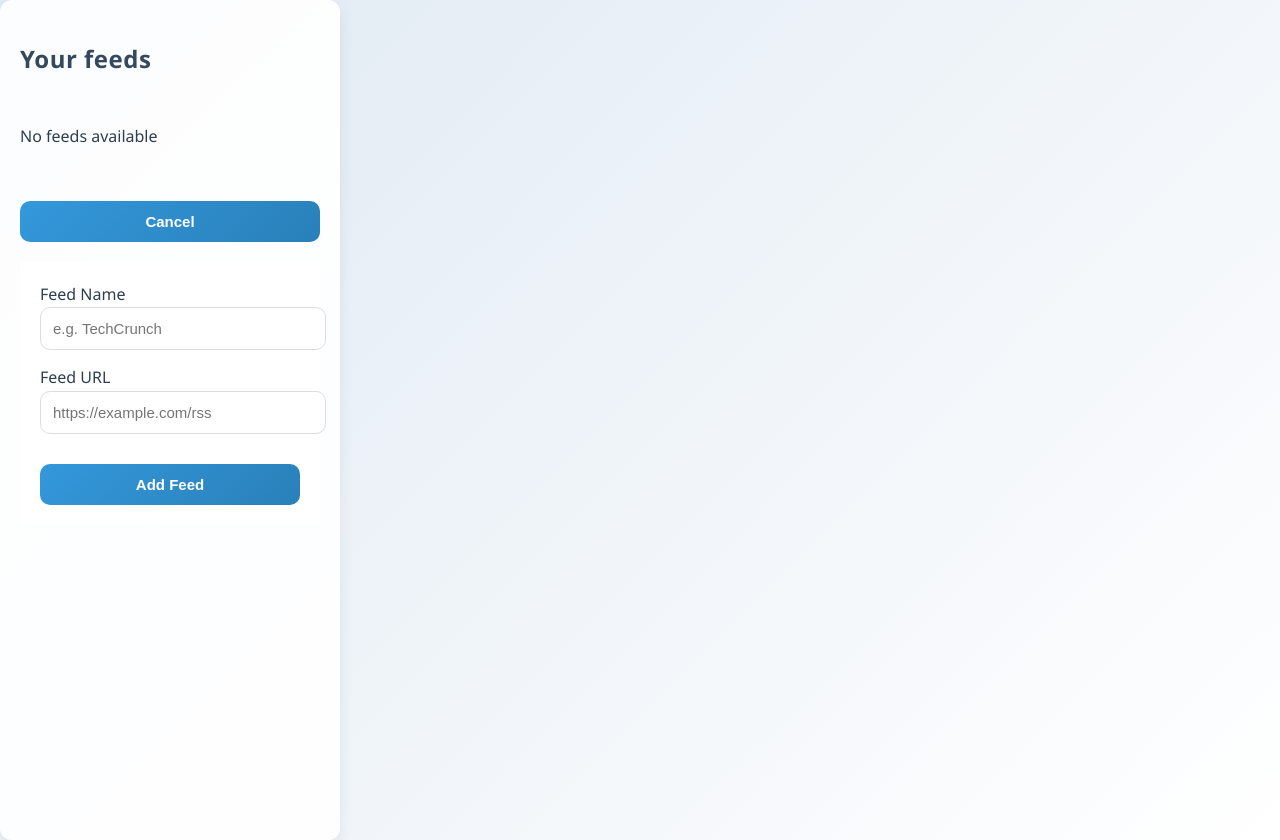
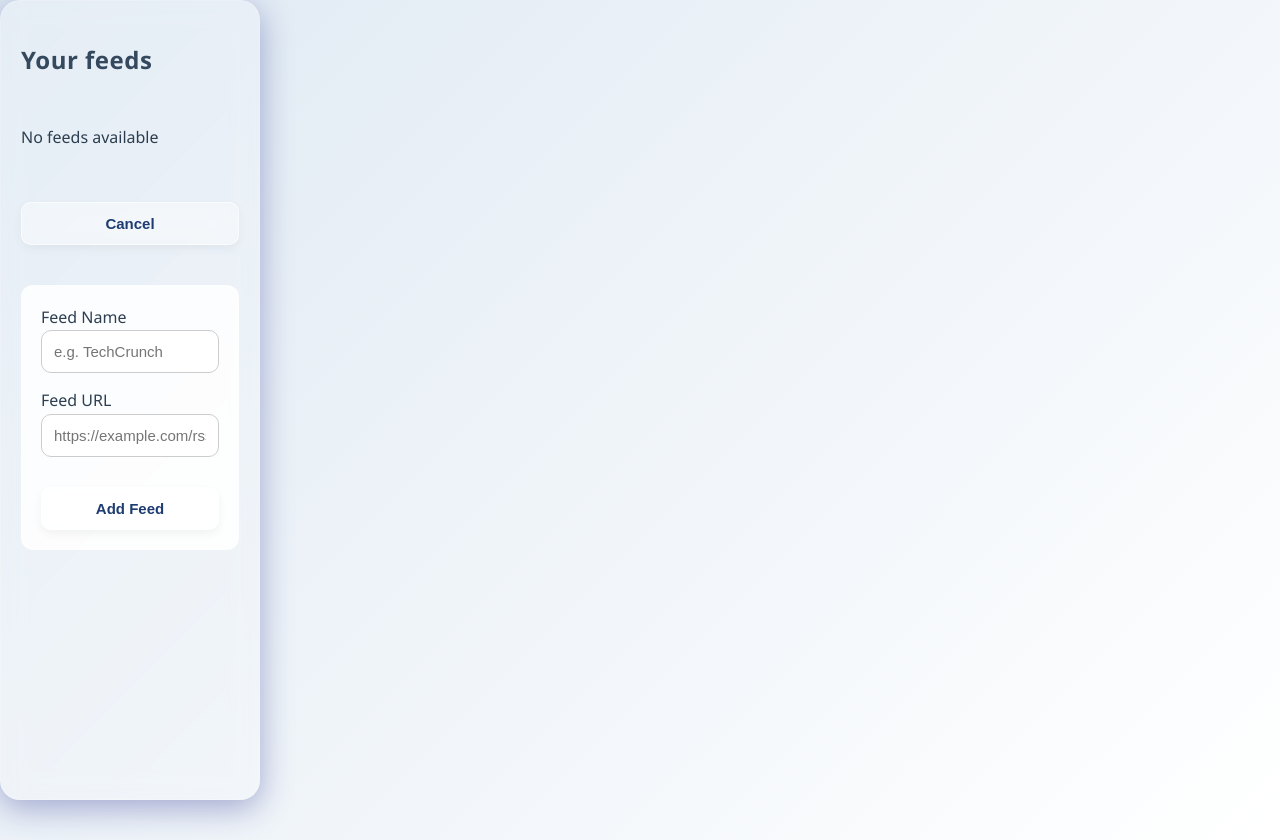
Before and after one commit to unalkyouie/rss-reader-web, a React (Vite) app: page / in a window 1280 px wide. Both pictures are taken after a click on the button "Add new feed". Built offline with nearby package versions, Linux system fonts and the light colour scheme.

Commit message:
style: update styles

```diff
--- a/src/styles/main.css
+++ b/src/styles/main.css
@@ -20,10 +20,11 @@ h3 {
 
 /*  Sidebar */
 .sidebar {
-  background: rgba(255, 255, 255, 0.9);
+  backdrop-filter: blur(12px);
+  background: rgba(255, 255, 255, 0.2);
   padding: 20px;
-  border-radius: 12px;
-  box-shadow: 0 6px 16px rgba(0, 0, 0, 0.07);
+  border-radius: 20px;
+  box-shadow: 0 8px 32px rgba(31, 38, 135, 0.37);
   display: flex;
   flex-direction: column;
   gap: 20px;
@@ -31,15 +32,20 @@ h3 {
   position: fixed;
   top: 0;
   left: 0;
-  width: 300px;
+  width: 260px;
   overflow-y: auto;
   z-index: 1;
+  border: 1px solid rgba(255, 255, 255, 0.18);
+  box-sizing: border-box;
 }
 
 /*  Feed Form */
 .feed-form {
-  background: white;
+  background: rgba(255, 255, 255, 0.85);
   padding: 20px;
+  border-radius: 12px;
+  width: 100%;
+  box-sizing: border-box;
 }
 
 /* Inputs */
@@ -49,9 +55,11 @@ input[type='url'] {
   padding: 12px;
   font-size: 15px;
   border-radius: 10px;
-  border: 1px solid #ddd;
+  border: 1px solid #ccc;
   margin-bottom: 15px;
   transition: border-color 0.3s ease;
+  background-color: rgba(255, 255, 255, 0.9);
+  box-sizing: border-box;
 }
 
 input:focus {
@@ -60,11 +68,12 @@ input:focus {
 }
 
 /* Button */
-button {
+button,
+.toggle-form-btn {
   padding: 12px 20px;
-  background: linear-gradient(135deg, #3498db, #2980b9);
-  color: white;
-  border: none;
+  background: rgba(255, 255, 255, 0.3);
+  color: #1e3c72;
+  border: 1px solid rgba(255, 255, 255, 0.6);
   font-size: 15px;
   font-weight: bold;
   border-radius: 10px;
@@ -72,10 +81,13 @@ button {
   transition: all 0.3s ease;
   width: 100%;
   margin-top: 15px;
+  backdrop-filter: blur(10px);
+  box-shadow: 0 4px 10px rgba(0, 0, 0, 0.05);
 }
 
-button:hover {
-  background: linear-gradient(135deg, #2980b9, #2471a3);
+button:hover,
+.toggle-form-btn:hover {
+  background: rgba(255, 255, 255, 0.5);
 }
 
 button:disabled {
@@ -83,21 +95,25 @@ button:disabled {
   cursor: not-allowed;
 }
 
-/*  Feed List */
+/* Feed List */
 .feed-list {
-  list-style-type: none;
+  list-style: none;
   padding: 0;
   margin: 0;
+  width: 100%;
+  box-sizing: border-box;
 }
 
 .feed-item {
-  padding: 12px;
+  padding: 8px 12px;
   border-radius: 8px;
-  font-size: 16px;
-  background-color: #f7f7f7;
-  margin-bottom: 8px;
+  font-size: 15px;
+  background-color: rgba(255, 255, 255, 0.85);
+  margin-bottom: 6px;
   transition: background-color 0.3s ease;
   cursor: pointer;
+  border: 1px solid #ddd;
+  box-sizing: border-box;
 }
 
 .feed-item:hover {
@@ -105,15 +121,15 @@ button:disabled {
 }
 
 .feed-item.selected {
-  background-color: #e0f7fa;
+  background-color: #d0f0f4;
   font-weight: bold;
 }
 
 /* Layout */
 .layout {
   display: flex;
-  gap: 20px;
-  margin-left: 320px;
+  gap: 60px;
+  margin-left: 280px;
   margin-top: 20px;
 }
 
@@ -125,12 +141,12 @@ button:disabled {
 .articles-grid {
   display: grid;
   grid-template-columns: repeat(auto-fill, minmax(280px, 1fr));
-  gap: 24px;
+  gap: 40px;
   margin-top: 30px;
 }
 
 .article-item {
-  background: #ffffff;
+  background: rgba(255, 255, 255, 0.95);
   padding: 20px;
   border-radius: 12px;
   box-shadow: 0 4px 14px rgba(0, 0, 0, 0.05);
@@ -163,23 +179,37 @@ button:disabled {
   color: #1e3c72;
 }
 
-/* Article Details  */
-.article-detail {
+/* Article Details */
+.article-details {
   background: white;
-  padding: 30px;
+  max-width: 800px;
+  margin: 40px auto;
+  padding: 40px 30px;
   border-radius: 12px;
-  box-shadow: 0 4px 20px rgba(0, 0, 0, 0.06);
-  margin-top: 30px;
+  box-shadow: 0 8px 24px rgba(0, 0, 0, 0.08);
+  font-size: 18px;
+  line-height: 1.75;
+  color: #2c3e50;
+  background-image: linear-gradient(to bottom, #fff, #f9f9f9);
 }
 
-.article-detail a {
-  display: inline-block;
-  margin-top: 10px;
-  color: #3498db;
-  font-weight: 500;
+.article-details h1 {
+  font-size: 32px;
+  margin-bottom: 20px;
+  text-align: center;
 }
 
-/*  Error Messages */
+.article-details p {
+  margin-bottom: 20px;
+}
+
+.article-details a {
+  color: #1e3c72;
+  text-decoration: underline;
+  font-weight: bold;
+}
+
+/* Error Messages */
 .error {
   color: #c0392b;
   background: #ffe2e2;
@@ -190,7 +220,7 @@ button:disabled {
   font-weight: 500;
 }
 
-/*  Responsive */
+/* Responsive */
 @media (max-width: 768px) {
   .layout {
     flex-direction: column;
@@ -207,3 +237,22 @@ button:disabled {
     grid-template-columns: 1fr;
   }
 }
+
+/* Collapsible form */
+.collapsible-form {
+  overflow: hidden;
+  max-height: 0;
+  opacity: 0;
+  transform: translateY(-10px);
+  transition:
+    max-height 0.4s ease,
+    opacity 0.4s ease,
+    transform 0.4s ease;
+}
+
+.collapsible-form.open {
+  max-height: 500px;
+  opacity: 1;
+  transform: translateY(0);
+  margin-top: 20px;
+}
```
